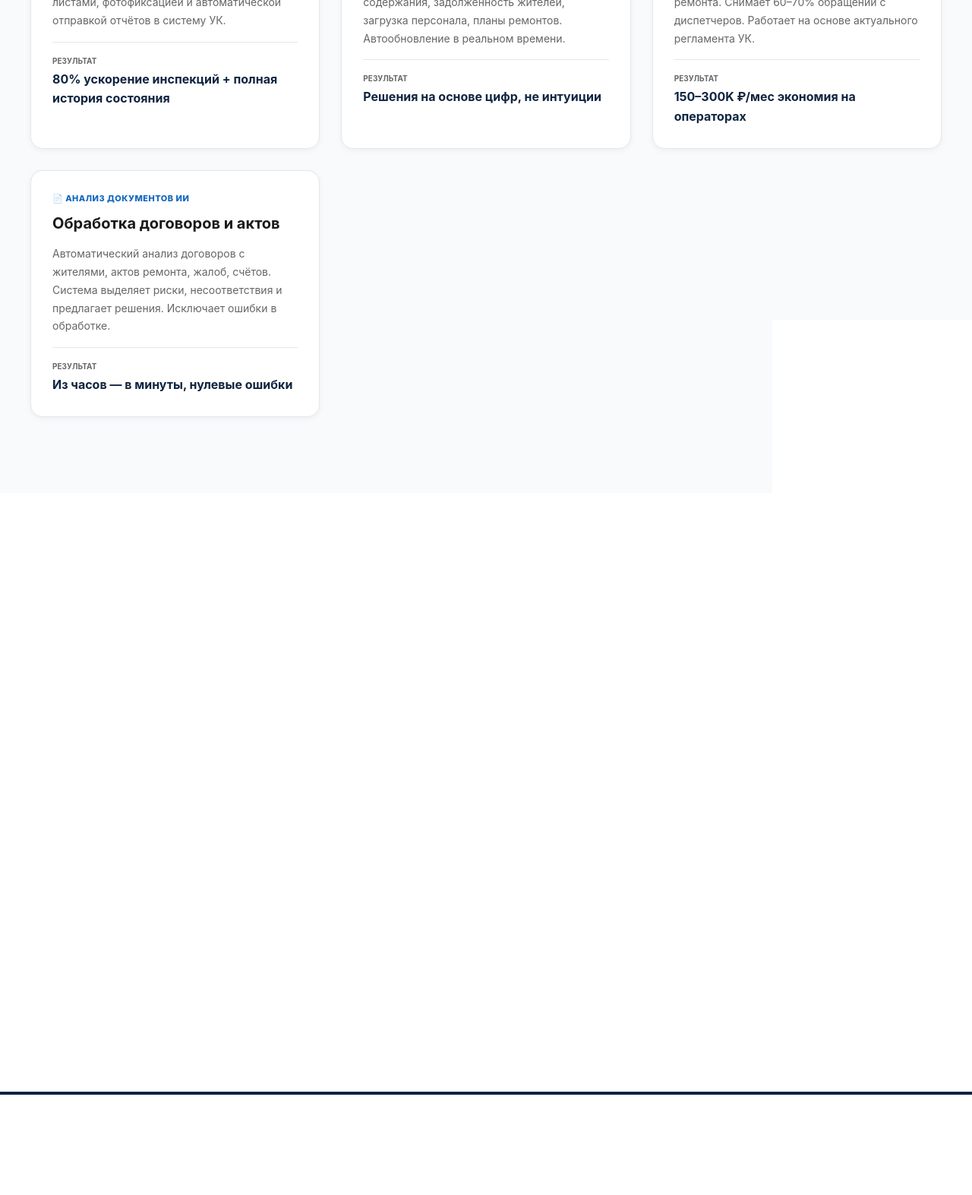
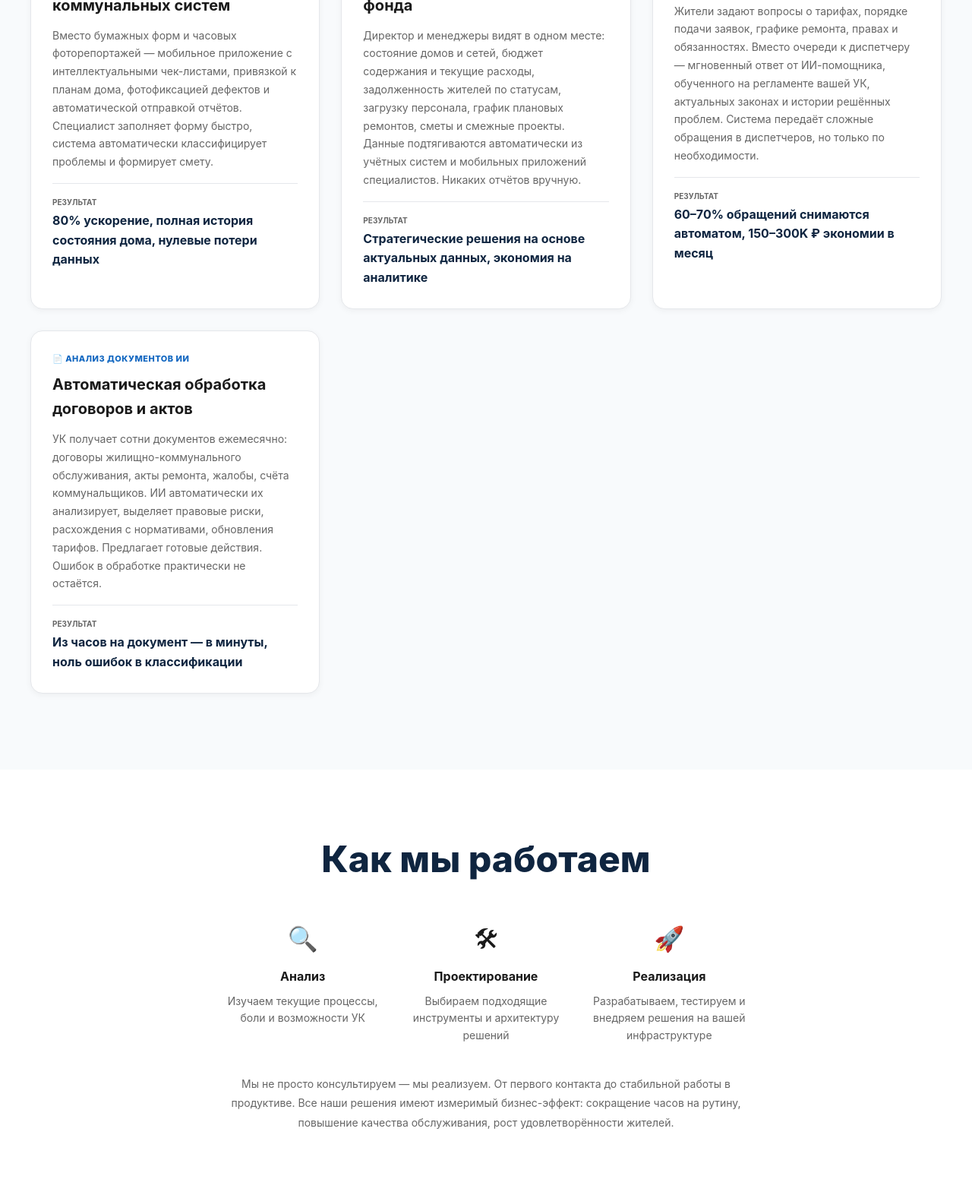
Before and after one commit to walle-assistant/kp-aim-zhkh, a plain HTML site: page index.html in a window 1280 px wide. Shown: the part 1104-2677 px from the top of the page at 76% size. Before the commit the page ends 2545 px from the top, so only its background shows below. Drawn offline with Linux system fonts and the light colour scheme.

Commit message:
Expand content: add detailed case descriptions, approach section, and more context

```diff
--- a/index.html
+++ b/index.html
@@ -133,6 +133,7 @@
   <div class="hero-content">
     <h1>ИИ и автоматизация<br><span>для управления жилищным фондом</span></h1>
     <p>Системный подход: от анализа процессов до внедрения решений. Реальные результаты на практике.</p>
+    <p style="font-size: 16px; opacity: .75; margin-top: 24px;">Помогаем УК сокращать операционные расходы, повышать качество обслуживания и автоматизировать рутину через ИИ-инструменты и цифровые процессы.</p>
   </div>
 </section>
 
@@ -147,46 +148,75 @@
       <div class="case-card">
         <div class="case-label">📱 Мобильные инспекции</div>
         <h3>Цифровой осмотр домов и коммунальных систем</h3>
-        <p>Вместо бумажных форм и фоторепортажей — структурированное приложение с чек-листами, фотофиксацией и автоматической отправкой отчётов в систему УК.</p>
+        <p>Вместо бумажных форм и часовых фоторепортажей — мобильное приложение с интеллектуальными чек-листами, привязкой к планам дома, фотофиксацией дефектов и автоматической отправкой отчётов. Специалист заполняет форму быстро, система автоматически классифицирует проблемы и формирует смету.</p>
         <div class="case-result">
           <div class="result-label">Результат</div>
-          <div class="result-value">80% ускорение инспекций + полная история состояния</div>
+          <div class="result-value">80% ускорение, полная история состояния дома, нулевые потери данных</div>
         </div>
       </div>
 
       <!-- Case 2 -->
       <div class="case-card">
         <div class="case-label">📊 Управленческий дашборд</div>
-        <h3>Единый контроль состояния фонда</h3>
-        <p>Все метрики жилищного фонда в одном экране: состояние домов, бюджет содержания, задолженность жителей, загрузка персонала, планы ремонтов. Автообновление в реальном времени.</p>
+        <h3>Единая точка контроля всего фонда</h3>
+        <p>Директор и менеджеры видят в одном месте: состояние домов и сетей, бюджет содержания и текущие расходы, задолженность жителей по статусам, загрузку персонала, график плановых ремонтов, сметы и смежные проекты. Данные подтягиваются автоматически из учётных систем и мобильных приложений специалистов. Никаких отчётов вручную.</p>
         <div class="case-result">
           <div class="result-label">Результат</div>
-          <div class="result-value">Решения на основе цифр, не интуиции</div>
+          <div class="result-value">Стратегические решения на основе актуальных данных, экономия на аналитике</div>
         </div>
       </div>
 
       <!-- Case 3 -->
       <div class="case-card">
         <div class="case-label">💬 ИИ-ассистент для жителей</div>
-        <h3>Чат-бот для ответов на типовые вопросы</h3>
-        <p>Круглосуточный ответ на вопросы о тарифах, порядке подачи заявок, правах, сроках ремонта. Снимает 60–70% обращений с диспетчеров. Работает на основе актуального регламента УК.</p>
+        <h3>Чат-бот для ответов 24/7</h3>
+        <p>Жители задают вопросы о тарифах, порядке подачи заявок, графике ремонта, правах и обязанностях. Вместо очереди к диспетчеру — мгновенный ответ от ИИ-помощника, обученного на регламенте вашей УК, актуальных законах и истории решённых проблем. Система передаёт сложные обращения в диспетчеров, но только по необходимости.</p>
         <div class="case-result">
           <div class="result-label">Результат</div>
-          <div class="result-value">150–300K ₽/мес экономия на операторах</div>
+          <div class="result-value">60–70% обращений снимаются автоматом, 150–300K ₽ экономии в месяц</div>
         </div>
       </div>
 
       <!-- Case 4 -->
       <div class="case-card">
         <div class="case-label">📄 Анализ документов ИИ</div>
-        <h3>Обработка договоров и актов</h3>
-        <p>Автоматический анализ договоров с жителями, актов ремонта, жалоб, счётов. Система выделяет риски, несоответствия и предлагает решения. Исключает ошибки в обработке.</p>
+        <h3>Автоматическая обработка договоров и актов</h3>
+        <p>УК получает сотни документов ежемесячно: договоры жилищно-коммунального обслуживания, акты ремонта, жалобы, счёта коммунальщиков. ИИ автоматически их анализирует, выделяет правовые риски, расхождения с нормативами, обновления тарифов. Предлагает готовые действия. Ошибок в обработке практически не остаётся.</p>
         <div class="case-result">
           <div class="result-label">Результат</div>
-          <div class="result-value">Из часов — в минуты, нулевые ошибки</div>
+          <div class="result-value">Из часов на документ — в минуты, ноль ошибок в классификации</div>
         </div>
       </div>
 
+    </div>
+  </div>
+</section>
+
+<!-- APPROACH -->
+<section style="background: white; padding: 80px 24px; text-align: center;">
+  <div class="container">
+    <h2>Как мы работаем</h2>
+    <div style="max-width: 700px; margin: 0 auto; margin-top: 40px;">
+      <div style="display: grid; grid-template-columns: repeat(auto-fit, minmax(200px, 1fr)); gap: 24px;">
+        <div style="text-align: center;">
+          <div style="font-size: 32px; margin-bottom: 12px;">🔍</div>
+          <div style="font-weight: 700; margin-bottom: 8px;">Анализ</div>
+          <div style="font-size: 14px; color: #666;">Изучаем текущие процессы, боли и возможности УК</div>
+        </div>
+        <div style="text-align: center;">
+          <div style="font-size: 32px; margin-bottom: 12px;">🛠</div>
+          <div style="font-weight: 700; margin-bottom: 8px;">Проектирование</div>
+          <div style="font-size: 14px; color: #666;">Выбираем подходящие инструменты и архитектуру решений</div>
+        </div>
+        <div style="text-align: center;">
+          <div style="font-size: 32px; margin-bottom: 12px;">🚀</div>
+          <div style="font-weight: 700; margin-bottom: 8px;">Реализация</div>
+          <div style="font-size: 14px; color: #666;">Разрабатываем, тестируем и внедряем решения на вашей инфраструктуре</div>
+        </div>
+      </div>
+      <p style="margin-top: 40px; font-size: 14px; color: #666; line-height: 1.8;">
+        Мы не просто консультируем — мы реализуем. От первого контакта до стабильной работы в продуктиве. Все наши решения имеют измеримый бизнес-эффект: сокращение часов на рутину, повышение качества обслуживания, рост удовлетворённости жителей.
+      </p>
     </div>
   </div>
 </section>
@@ -195,7 +225,7 @@
 <section class="contact">
   <div class="container">
     <h2>Готовы обсудить внедрение на вашей УК?</h2>
-    <p class="subtitle">Расскажем, какой из подходов подойдёт под ваши задачи и как быстро можно получить результат</p>
+    <p class="subtitle">Каждая УК уникальна. Расскажем, какой из подходов подойдёт под ваши задачи, бюджет и сроки, и как быстро можно получить первый результат</p>
 
     <div style="background: #f8fafc; padding: 32px; border-radius: 16px; max-width: 600px; margin: 0 auto;">
       <div style="font-size: 14px; color: #666; margin-bottom: 12px;">
```
